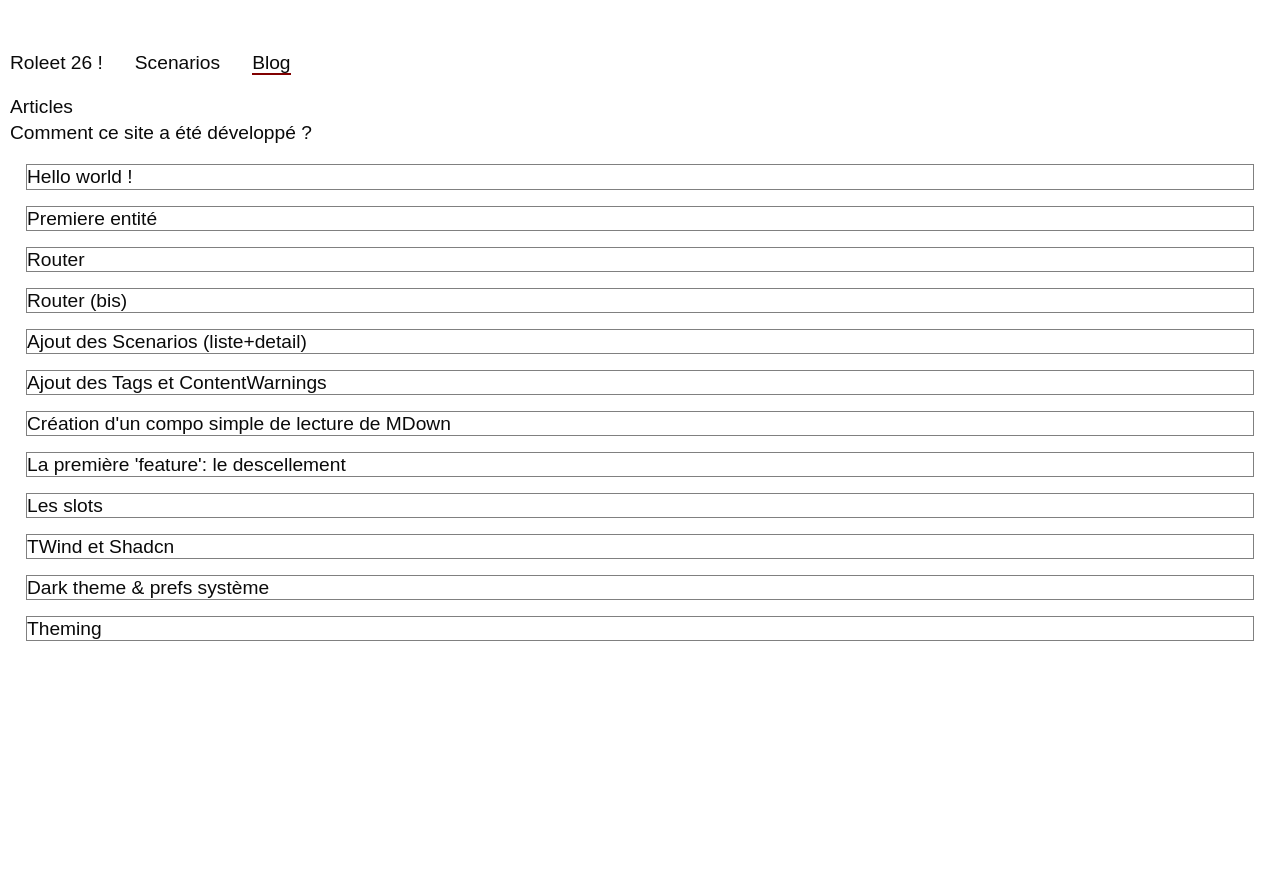
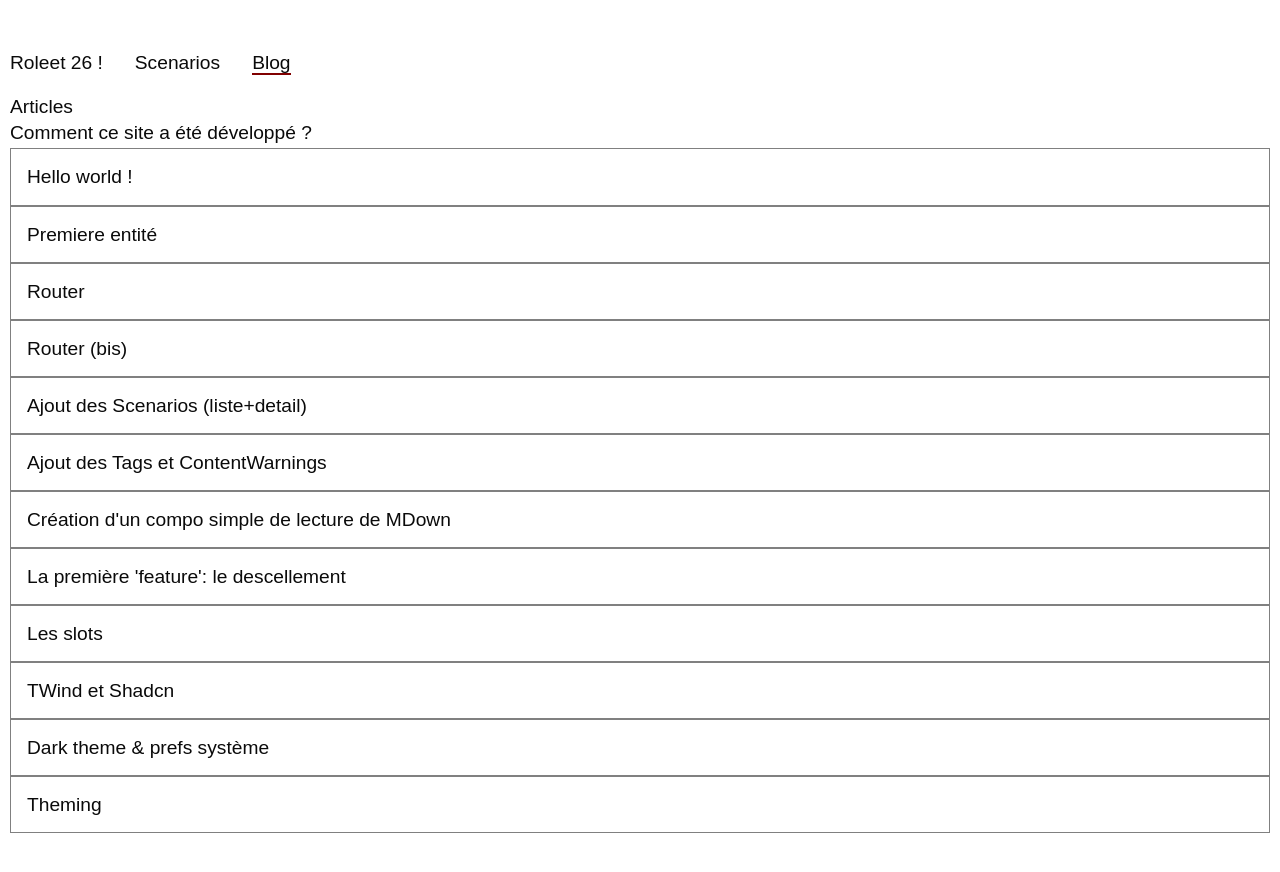
Before and after one commit to LoicBrassart/roleet-26, a React (Vite) app in the folder frontend/: page /blog in a window 1280 px wide. Shown: the top 872 px of the page. Before the commit the page ends 800 px from the top, so only its background shows below. Built offline with nearby package versions, Linux system fonts and the light colour scheme.

Commit message:
Replace margins with paddings

```diff
--- a/frontend/src/entities/article/ui/ArticleCard.module.css
+++ b/frontend/src/entities/article/ui/ArticleCard.module.css
@@ -1,4 +1,4 @@
 .ArticleCard {
   border: 1px solid grey;
-  margin: 1rem;
+  padding: 1rem;
 }
--- a/frontend/src/entities/scenario/ui/ScenarioCard.module.css
+++ b/frontend/src/entities/scenario/ui/ScenarioCard.module.css
@@ -1,4 +1,4 @@
 .ScenarioCard {
   border: 1px solid grey;
-  margin: 1rem;
+  padding: 1rem;
 }
```
